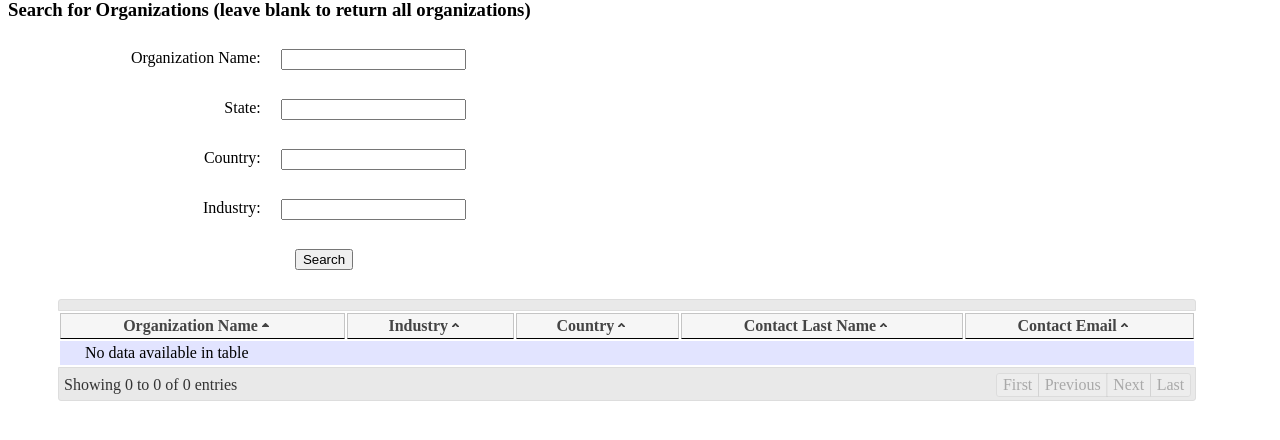
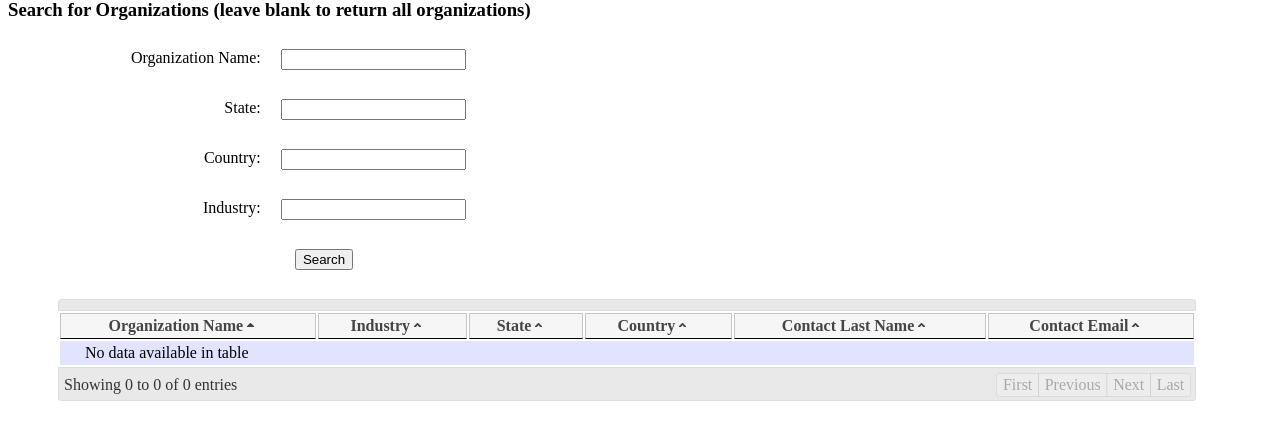
Before and after one commit to innovationhero/nationwidefinance, a Django app: template nationwidefinance/referrals/templates/search_organizations.html in a window 1280 px wide. Shown: the part 78-518 px from the top of the page. Run offline with Django 3.2, Linux system fonts and the light colour scheme; the template is opened without the code that fills it: most values are stand-ins (such as "Sample title", 1, 10 or a date in 2020); some libraries are stand-ins or nearby versions.

Commit message:
added state to organization search

```diff
--- a/nationwidefinance/referrals/templates/search_organizations.html
+++ b/nationwidefinance/referrals/templates/search_organizations.html
@@ -11,6 +11,7 @@
 				var aaColumns = [
 					{'sTitle' : 'Organization Name'},
 					{'sTitle' : 'Industry'},
+					{'sTitle' : 'State'},
 					{'sTitle' : 'Country'},
 					{'sTitle' : 'Contact Last Name'},
 					{'sTitle' :  'Contact Email'}
--- a/nationwidefinance/referrals/views.py
+++ b/nationwidefinance/referrals/views.py
@@ -440,6 +440,7 @@ def search_organization(request):
 
 		results = [[str(organization.business_name),
 			str(organization.industry.name),
+			str(organization.state),
 			str(organization.country.name),
 			str(organization.entity_contact.first_name),
 			str(organization.entity_contact.last_name),
```
